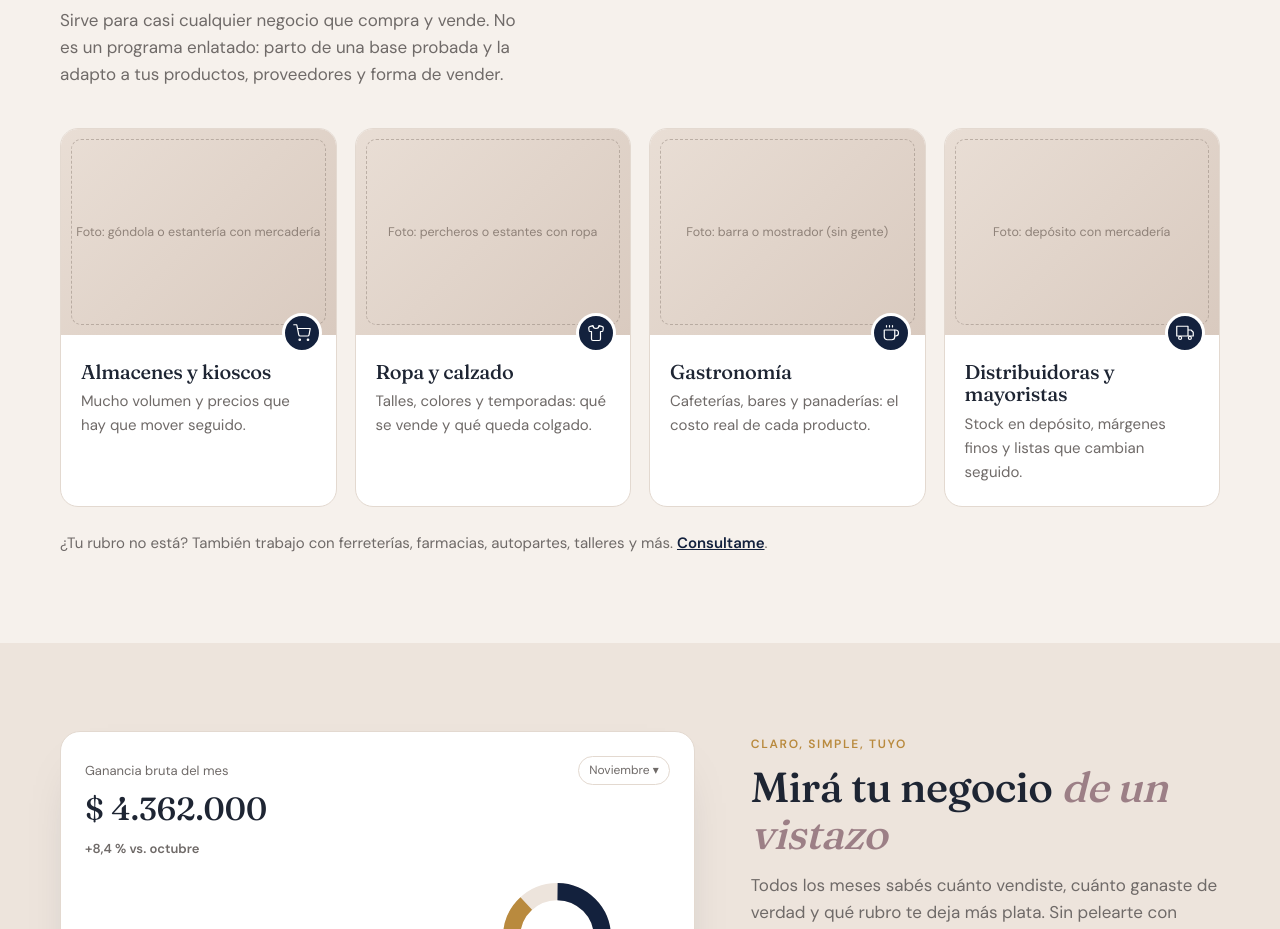
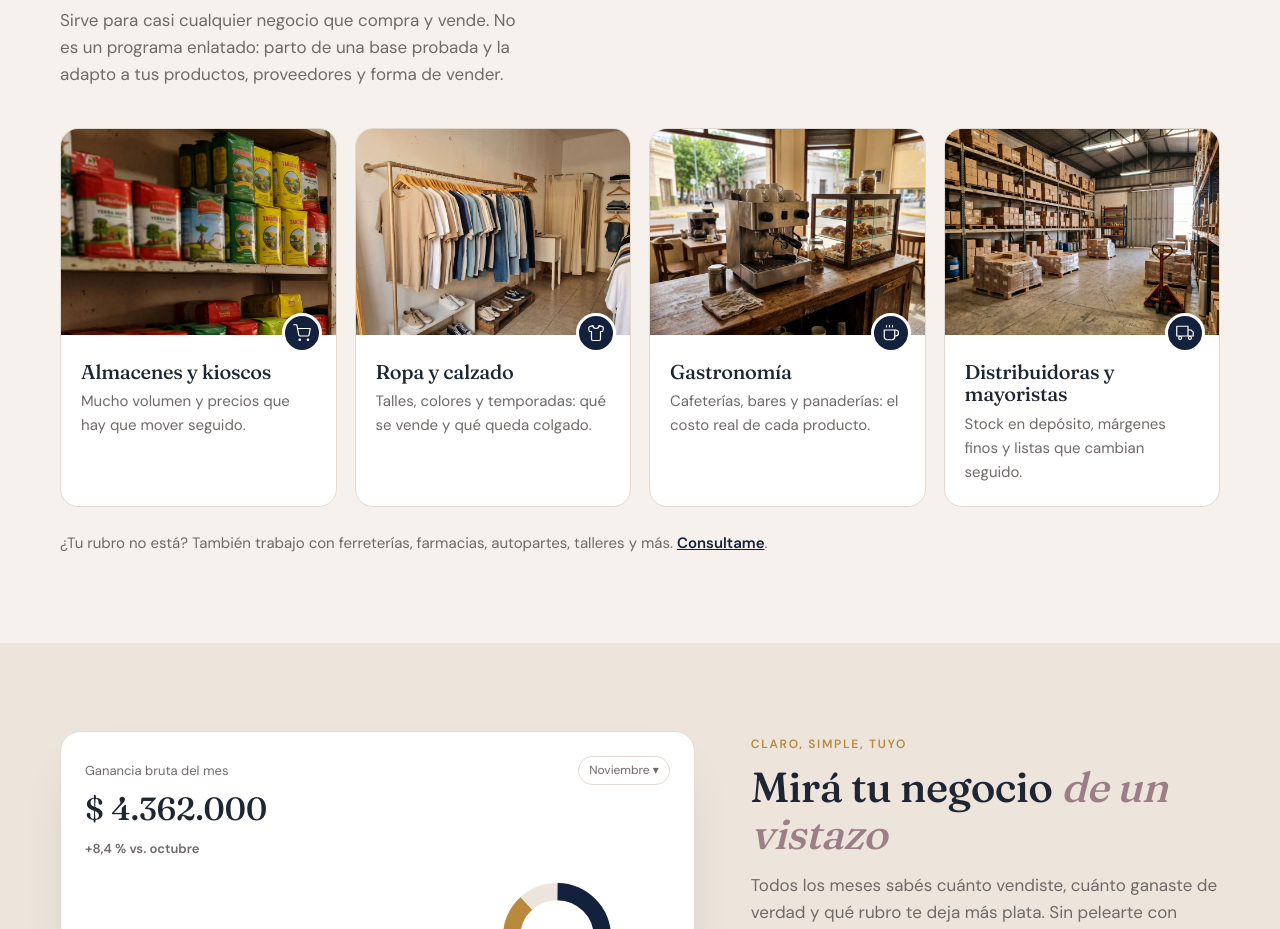
Before and after one commit to dcodda/dc-analytics-web, a plain HTML site: page index.html in a window 1280 px wide. Shown: the part 1080-2009 px from the top of the page. Drawn offline with Linux system fonts and the light colour scheme.

Commit message:
feat: fotos de rubros (almacén, ropa, gastronomía y depósito)
Imágenes generadas sin personas ni marcas, recortadas a 4:3 y
comprimidas (85 a 141 KB) con carga diferida.

Co-Authored-By: Claude Opus 5.5 <noreply@anthropic.com>

```diff
--- a/index.html
+++ b/index.html
@@ -95,13 +95,13 @@
       <p>Sirve para casi cualquier negocio que compra y vende. No es un programa enlatado: parto de una base probada y la adapto a tus productos, proveedores y forma de vender.</p>
     </div>
     <div class="rubros">
-      <article class="rubro"><div class="ph">Foto: góndola o estantería con mercadería<span class="badge"><svg class="ico" viewBox="0 0 24 24"><circle cx="9" cy="21" r="1"/><circle cx="20" cy="21" r="1"/><path d="M1 1h4l2.7 13.4a2 2 0 0 0 2 1.6h9.7a2 2 0 0 0 2-1.6L23 6H6"/></svg></span></div>
+      <article class="rubro"><div class="ph"><img src="assets/fotos/almacen.jpg" alt="Estantes de un almacén con paquetes de yerba mate" loading="lazy" width="960" height="720"><span class="badge"><svg class="ico" viewBox="0 0 24 24"><circle cx="9" cy="21" r="1"/><circle cx="20" cy="21" r="1"/><path d="M1 1h4l2.7 13.4a2 2 0 0 0 2 1.6h9.7a2 2 0 0 0 2-1.6L23 6H6"/></svg></span></div>
         <div class="tx"><h3>Almacenes y kioscos</h3><p>Mucho volumen y precios que hay que mover seguido.</p></div></article>
-      <article class="rubro"><div class="ph">Foto: percheros o estantes con ropa<span class="badge"><svg class="ico" viewBox="0 0 24 24"><path d="M20.4 3.5 16 2a4 4 0 0 1-8 0L3.6 3.5a2 2 0 0 0-1.3 2.2l.6 3.5a1 1 0 0 0 1 .8H6v10a2 2 0 0 0 2 2h8a2 2 0 0 0 2-2V10h2.1a1 1 0 0 0 1-.8l.6-3.5a2 2 0 0 0-1.3-2.2Z"/></svg></span></div>
+      <article class="rubro"><div class="ph"><img src="assets/fotos/ropa.jpg" alt="Perchero con remeras y jeans en una tienda de ropa" loading="lazy" width="960" height="720"><span class="badge"><svg class="ico" viewBox="0 0 24 24"><path d="M20.4 3.5 16 2a4 4 0 0 1-8 0L3.6 3.5a2 2 0 0 0-1.3 2.2l.6 3.5a1 1 0 0 0 1 .8H6v10a2 2 0 0 0 2 2h8a2 2 0 0 0 2-2V10h2.1a1 1 0 0 0 1-.8l.6-3.5a2 2 0 0 0-1.3-2.2Z"/></svg></span></div>
         <div class="tx"><h3>Ropa y calzado</h3><p>Talles, colores y temporadas: qué se vende y qué queda colgado.</p></div></article>
-      <article class="rubro"><div class="ph">Foto: barra o mostrador (sin gente)<span class="badge"><svg class="ico" viewBox="0 0 24 24"><path d="M17 8h1a4 4 0 1 1 0 8h-1"/><path d="M3 8h14v9a4 4 0 0 1-4 4H7a4 4 0 0 1-4-4Z"/><path d="M6 2v2M10 2v2M14 2v2"/></svg></span></div>
+      <article class="rubro"><div class="ph"><img src="assets/fotos/gastronomia.jpg" alt="Barra de una cafetería con máquina de café y vitrina de medialunas" loading="lazy" width="960" height="720"><span class="badge"><svg class="ico" viewBox="0 0 24 24"><path d="M17 8h1a4 4 0 1 1 0 8h-1"/><path d="M3 8h14v9a4 4 0 0 1-4 4H7a4 4 0 0 1-4-4Z"/><path d="M6 2v2M10 2v2M14 2v2"/></svg></span></div>
         <div class="tx"><h3>Gastronomía</h3><p>Cafeterías, bares y panaderías: el costo real de cada producto.</p></div></article>
-      <article class="rubro"><div class="ph">Foto: depósito con mercadería<span class="badge"><svg class="ico" viewBox="0 0 24 24"><path d="M1 3h15v13H1zM16 8h4l3 3v5h-7"/><circle cx="5.5" cy="18.5" r="2"/><circle cx="18.5" cy="18.5" r="2"/></svg></span></div>
+      <article class="rubro"><div class="ph"><img src="assets/fotos/deposito.jpg" alt="Depósito con estanterías, cajas y pallets" loading="lazy" width="960" height="720"><span class="badge"><svg class="ico" viewBox="0 0 24 24"><path d="M1 3h15v13H1zM16 8h4l3 3v5h-7"/><circle cx="5.5" cy="18.5" r="2"/><circle cx="18.5" cy="18.5" r="2"/></svg></span></div>
         <div class="tx"><h3>Distribuidoras y mayoristas</h3><p>Stock en depósito, márgenes finos y listas que cambian seguido.</p></div></article>
     </div>
     <p class="more">¿Tu rubro no está? También trabajo con ferreterías, farmacias, autopartes, talleres y más. <a href="#contacto">Consultame</a>.</p>
--- a/styles.css
+++ b/styles.css
@@ -186,6 +186,9 @@ footer .wrap{display:flex;justify-content:space-between;gap:12px;flex-wrap:wrap}
   .cta-box .tx{padding:32px 22px}
   .nav .btn{display:none}
 }
+.ph img{position:absolute;inset:0;width:100%;height:100%;object-fit:cover}
+.ph:has(img){background:var(--sand)}
+.ph:has(img)::after{display:none}
 .more{margin-top:24px;color:var(--soft);font-size:15px}
 .more a{color:var(--navy);font-weight:600}
 [hidden]{display:none!important}
```
Also changed, not shown: assets/fotos/almacen.jpg (added), assets/fotos/deposito.jpg (added), assets/fotos/gastronomia.jpg (added), assets/fotos/ropa.jpg (added).
